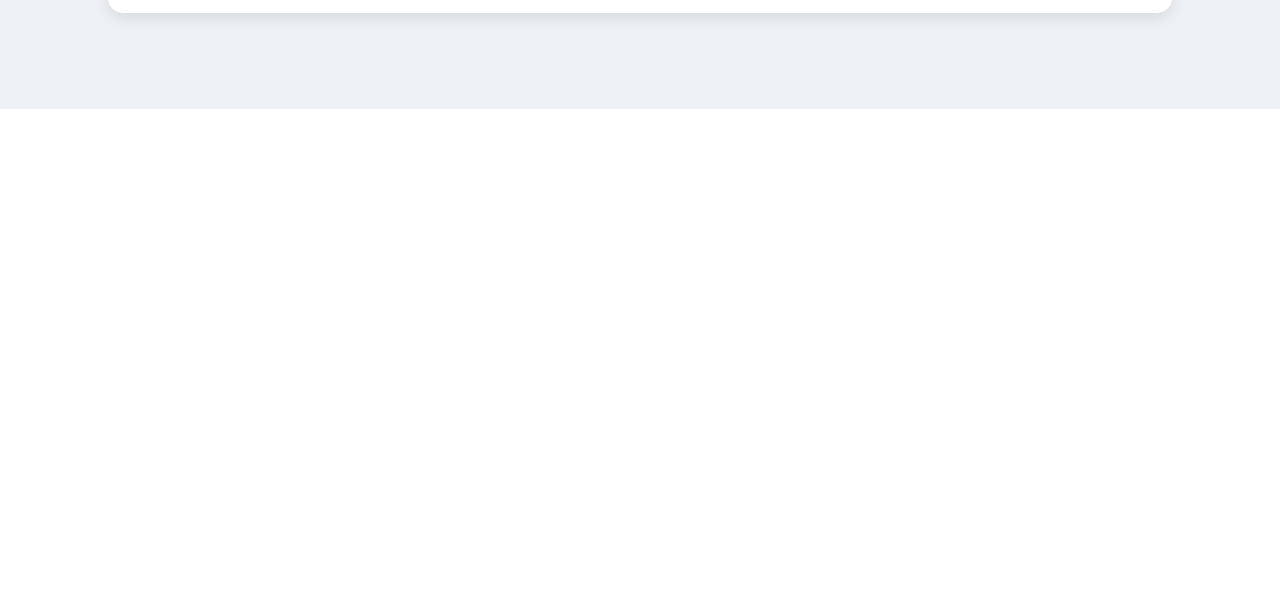
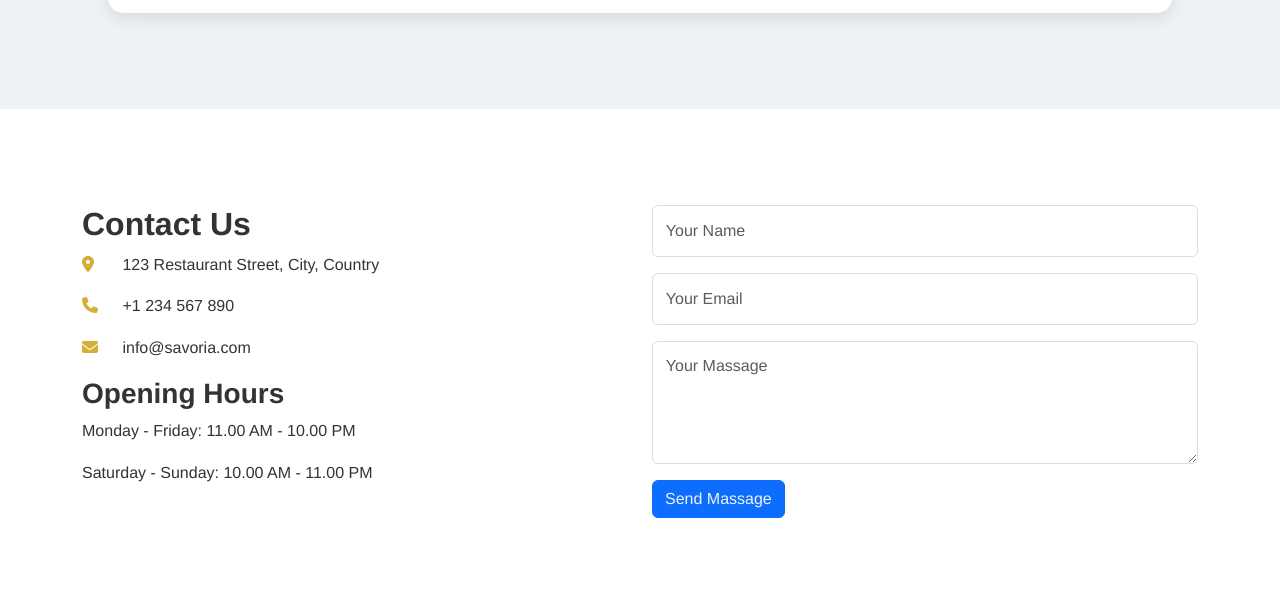
Before and after one commit to mdSoroarJahan/Restaurant-Landing-Page, a plain HTML site: page index.html in a window 1280 px wide. Shown: the part 2594-3208 px from the top of the page. Before the commit the page ends 2703 px from the top, so only its background shows below. Drawn offline with nearby package versions, Linux system fonts and the light colour scheme.

Commit message:
Added complete contect section

```diff
--- a/index.html
+++ b/index.html
@@ -196,6 +196,42 @@
           </div>
         </section>
 
+        <!-- Contact Section -->
+         <section id="contact" class="contact-section">
+          <div class="container">
+            <div class="row">
+              <div class="col-md-6">
+                <h2>Contact Us</h2>
+                <div class="contact-info">
+                  <p><i class="fas fa-map-marker-alt"></i> 123 Restaurant Street, City, Country</p>
+                  <p><i class="fas fa-phone"></i> +1 234 567 890</p>
+                  <p><i class="fas fa-envelope"></i> info@savoria.com</p>
+                </div>
+                <div class="opening-hour">
+                  <h3>Opening Hours</h3>
+                  <p>Monday - Friday: 11.00 AM - 10.00 PM </p>
+                  <p>Saturday - Sunday: 10.00 AM - 11.00 PM</p>
+                </div>
+              </div>
+              <div class="col-md-6">
+                <form class="contact-form">
+                  <div class="mb-3">
+                    <input type="text" class="form-control" placeholder="Your Name">
+                  </div>
+                  <div class="mb-3">
+                    <input type="email" class="form-control" placeholder="Your Email">
+                  </div>
+                  <div class="mb-3">
+                    <textarea class="form-control" rows="4" placeholder="Your Massage"></textarea>
+                  </div>
+                  <button type="submit" class="btn btn-primary">Send Massage</button>
+                </form>
+              </div>
+            </div>
+          </div>
+        </div>
+      </section>
+
     <script src="https://cdn.jsdelivr.net/npm/bootstrap@5.3.5/dist/js/bootstrap.bundle.min.js" integrity="sha384-k6d4wzSIapyDyv1kpU366/PK5hCdSbCRGRCMv+eplOQJWyd1fbcAu9OCUj5zNLiq" crossorigin="anonymous"></script>
   </body>
 </html>
--- a/styles.css
+++ b/styles.css
@@ -193,3 +193,25 @@ h1, h2, h3, h4 {
     border-radius: 15px;
     box-shadow: 0 5px 15px rgba(0, 0, 0, 0.1);
 }
+
+/* Contact Section */
+.contact-section {
+    padding: 6rem 0;
+}
+
+.contact-info p {
+    margin-bottom: 1rem;
+}
+
+.contact-info i {
+    color: var(--primary-color);
+    margin-right: 1rem;
+    width: 20px;
+}
+
+.contact-form input,
+.contact-form textarea {
+    margin-bottom: 1rem;
+    border: 1px solid #ddd;
+    padding: 0.8rem;
+}
```
